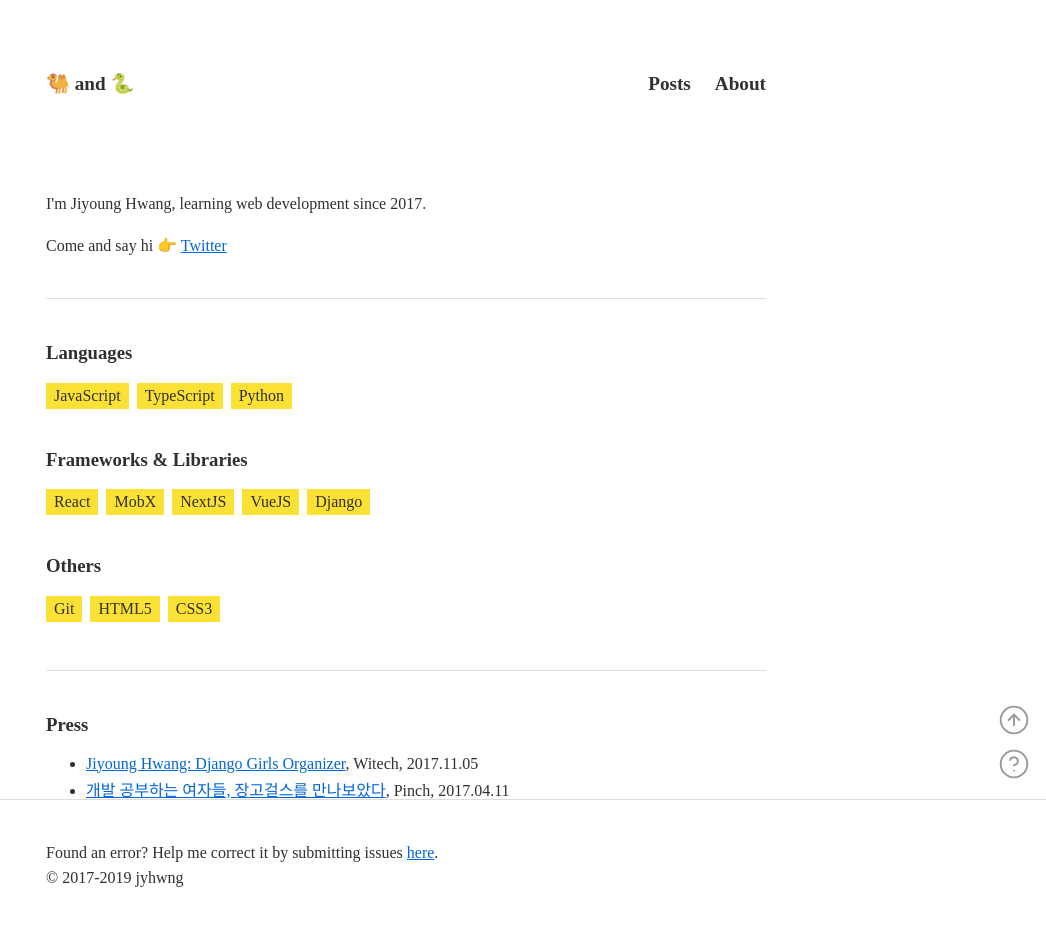
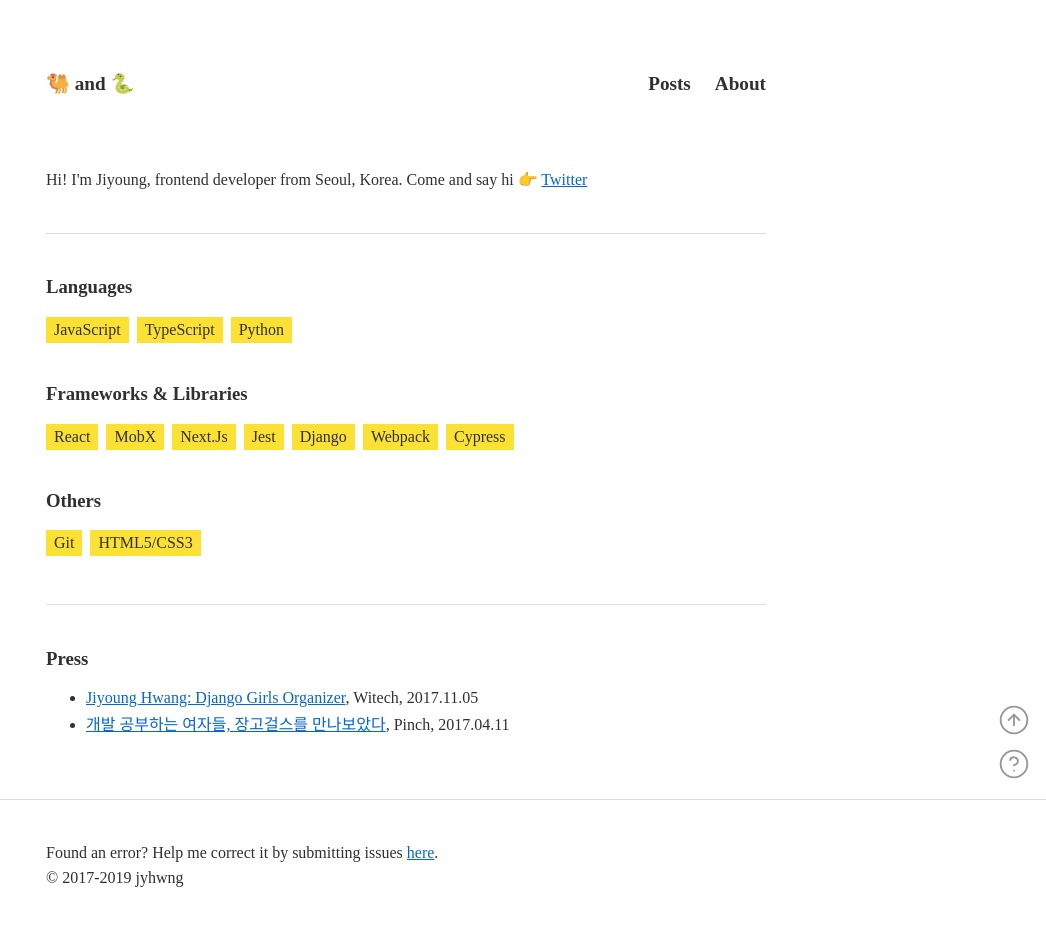
Before and after one commit to jyhwng/jyhwng.github.io, a Gatsby site: page /about in a window 1280 px wide. Shown: the whole page, without its empty margins (234-1280 px from the left). After the commit the page ends 895 px from the top, so only its background shows below. Built offline with nearby package versions, Linux system fonts and the light colour scheme; Gatsby itself is replaced by a stand-in of ours; a web font is replaced by a local one.

Commit message:
Update about page

```diff
--- a/src/pages/about.js
+++ b/src/pages/about.js
@@ -3,21 +3,21 @@ import styled from "styled-components";
 import { media } from "../utils/style.js";
 import { Container } from "../components/Container";
 import { withLayout } from "../utils/withLayout";
+import { Emoji } from "../components/Emoji";
 
 const stack = {
   languages: ["JavaScript", "TypeScript", "Python"],
-  "frameworks & libraries": ["React", "MobX", "NextJS", "VueJS", "Django"],
-  others: ["Git", "HTML5", "CSS3"]
+  "frameworks & libraries": ["React", "MobX", "Next.js", "Jest", "Django", "Webpack", "Cypress"],
+  others: ["Git", "HTML5/CSS3"]
 };
 
 const About = () => (
   <Container>
     <Wrapper>
       <Section>
-        <p>I'm Jiyoung Hwang, learning web development since 2017.</p>
         <p>
-          Come and say hi 👉{" "}
-          <a href="https://twitter.com/@jyhwng" target="_blank">
+          Hi! I'm Jiyoung, frontend developer from Seoul, Korea. Come and say hi <Emoji>👉</Emoji>{" "}
+          <a href="https://twitter.com/@jyhwng" target="_blank" rel="noopener noreferrer">
             Twitter
           </a>
         </p>
@@ -37,6 +37,7 @@ const About = () => (
             <a
               href="https://wi-tech.org/2017/11/05/jiyoung-hwang-django-girls-organizer/"
               target="_blank"
+              rel="noopener noreferrer"
             >
               Jiyoung Hwang: Django Girls Organizer
             </a>, Witech, 2017.11.05
@@ -45,6 +46,7 @@ const About = () => (
             <a
               href="http://thepin.ch/techgear/m9qmfd/adela-branch-1"
               target="_blank"
+              rel="noopener noreferrer"
             >
               개발 공부하는 여자들, 장고걸스를 만나보았다
             </a>, Pinch, 2017.04.11
@@ -58,8 +60,8 @@ const About = () => (
 const Wrapper = styled.div`
   margin-bottom: 160px;
   ${media.tablet`
-        padding: 0 16px;
-    `};
+    padding: 0 16px;
+  `};
 `;
 
 const Column = styled.div`
@@ -67,9 +69,9 @@ const Column = styled.div`
 `;
 
 const Section = styled.section`
-  padding-top: 24px;
   margin-bottom: 40px;
   & + & {
+    padding-top: 24px;
     border-top: 1px solid #ddd;
   }
   li {
```
